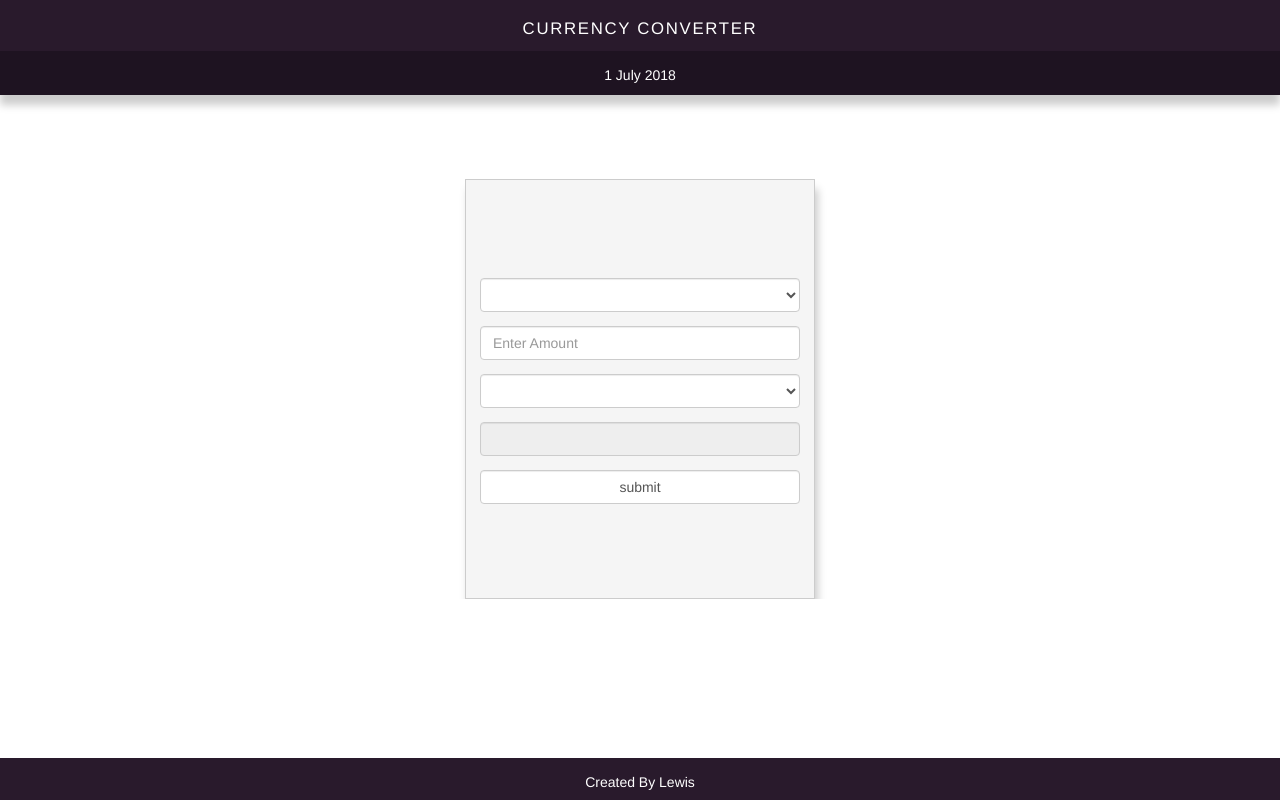
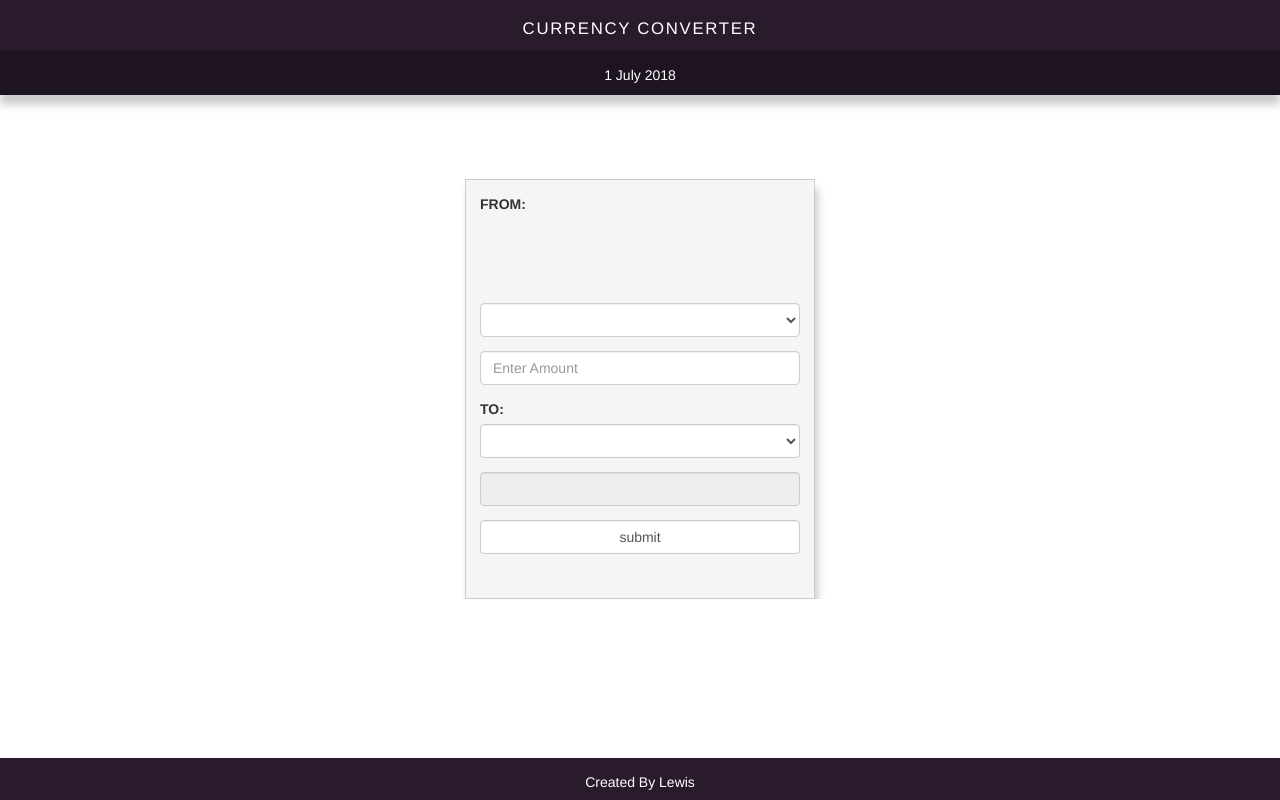
Before and after one commit to aguhlewis/ALC-Challenge2, a plain HTML site: page index.html in a window 1280 px wide. Drawn offline with Linux system fonts and the light colour scheme; no server answers.

Commit message:
Update index.html

```diff
--- a/index.html
+++ b/index.html
@@ -34,11 +34,13 @@
 			</div>
 
 			<div class="body-container">
+						<label>FROM: </label>
 						<select class="form-control" id="currencyList1">
 
 						</select>
 
 						<input type="text" id="amount" placeholder="Enter Amount" class="form-control">
+						<label>TO: </label>
 						<select class="form-control" id="currencyList2">
 
 						</select>
```
